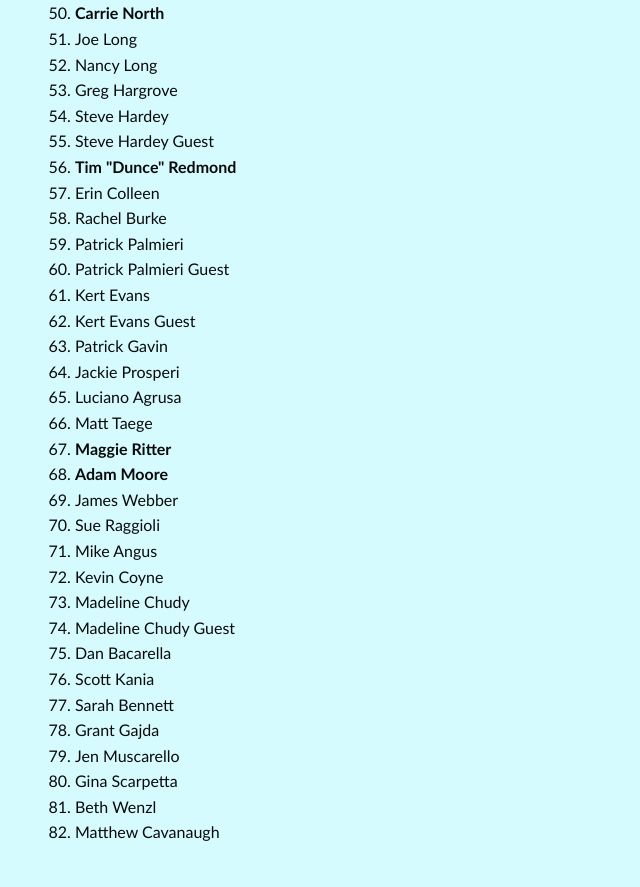
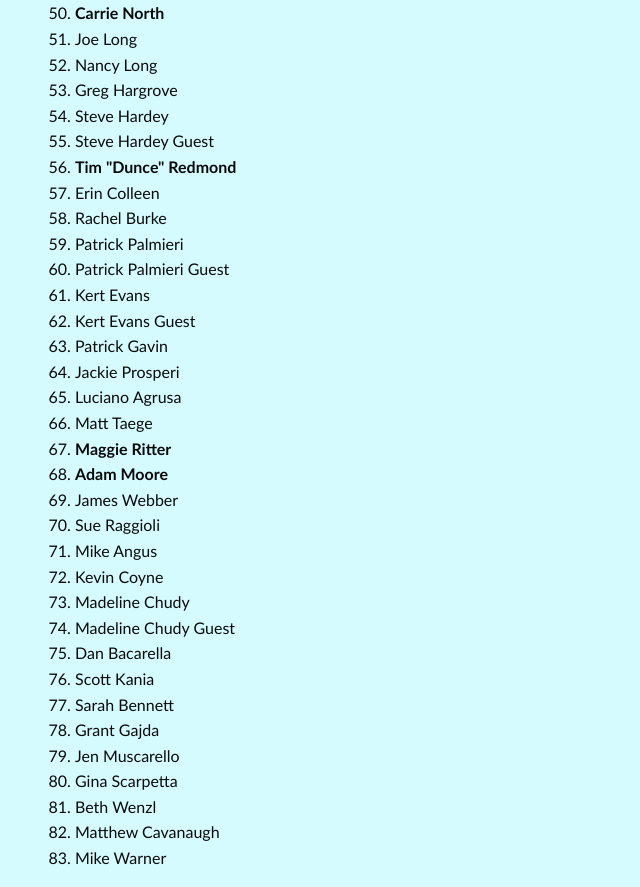
Before and after one commit to schrags08/npc, a plain HTML site: page whospounding.html in a window 1280 px wide. Shown: the part 1441-2328 px from the top of the page, without its empty margins (0-640 px from the left). Before the commit the page ends 2302 px from the top, so only its background shows below. Drawn offline with Linux system fonts and the light colour scheme.

Commit message:
Update whospounding.html

```diff
--- a/whospounding.html
+++ b/whospounding.html
@@ -133,6 +133,7 @@
                     <li>Gina Scarpetta</li>
                     <li>Beth Wenzl</li>
                     <li>Matthew Cavanaugh</li>
+                    <li>Mike Warner</li>
                 </ol>
             </div>
         </div>
```
